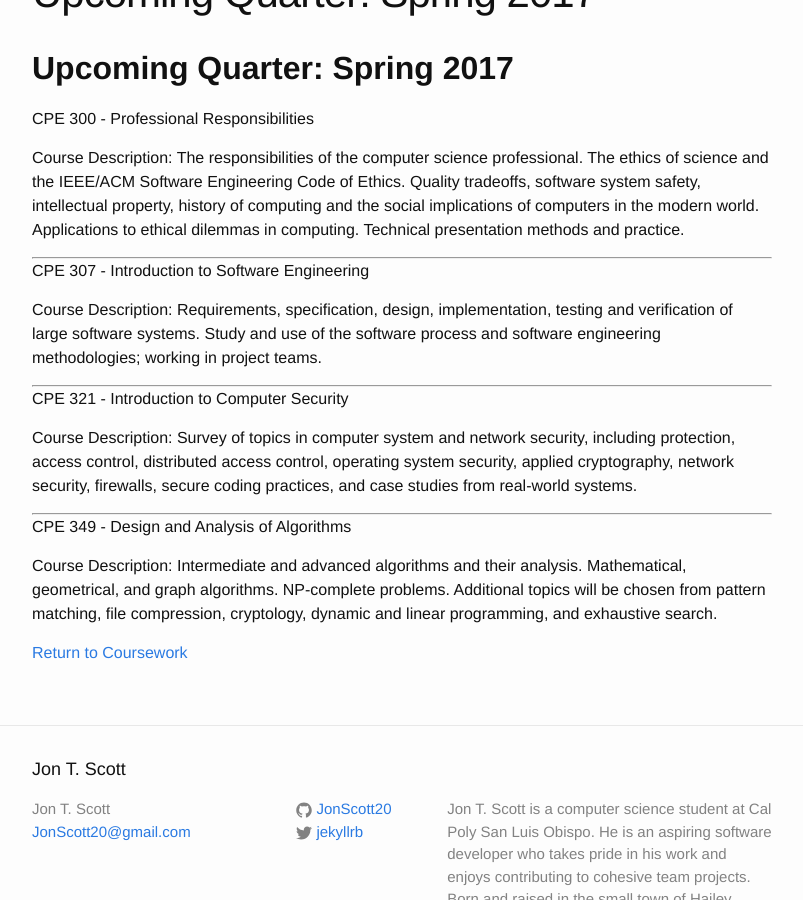
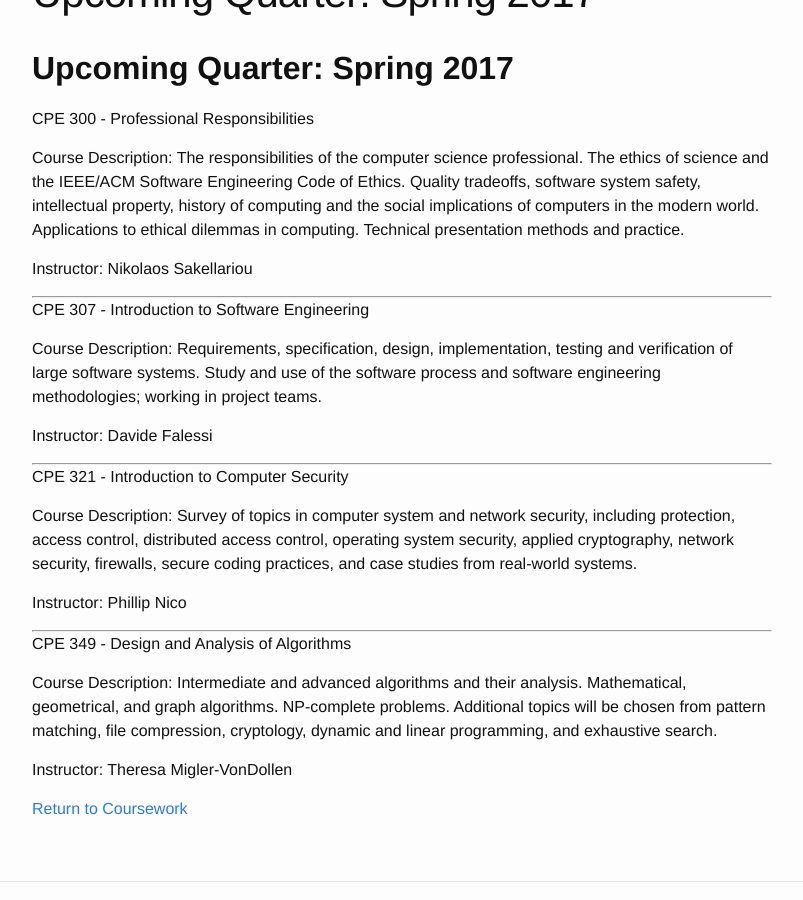
Before and after one commit to JonScott20/JonScott20.github.io, a Jekyll site: the page built from future_classes.md, in a window 1280 px wide and 900 px high, scrolled down 344 px. Shown: the whole window, without its empty margins (238-1041 px from the left). Built offline with Jekyll 4.4.1, drawn with Linux system fonts in a browser that asks for light colours; our own code applies the rules of GitHub Pages for plain Markdown files.

Commit message:
Update future_classes.md

```diff
--- a/future_classes.md
+++ b/future_classes.md
@@ -10,11 +10,15 @@ CPE 300 - Professional Responsibilities
 
 Course Description: The responsibilities of the computer science professional. The ethics of science and the IEEE/ACM Software Engineering Code of Ethics. Quality tradeoffs, software system safety, intellectual property, history of computing and the social implications of computers in the modern world. Applications to ethical dilemmas in computing. Technical presentation methods and practice.
 
+Instructor: Nikolaos Sakellariou
+
 --------
 
 CPE 307 - Introduction to Software Engineering
 
 Course Description: Requirements, specification, design, implementation, testing and verification of large software systems. Study and use of the software process and software engineering methodologies; working in project teams.
+
+Instructor: Davide Falessi
 
 -------
 
@@ -22,11 +26,15 @@ CPE 321 - Introduction to Computer Security
 
 Course Description: Survey of topics in computer system and network security, including protection, access control, distributed access control, operating system security, applied cryptography, network security, firewalls, secure coding practices, and case studies from real-world systems.
 
+Instructor: Phillip Nico
+
 ------
 
 CPE 349 - Design and Analysis of Algorithms
 
 Course Description: Intermediate and advanced algorithms and their analysis. Mathematical, geometrical, and graph algorithms. NP-complete problems. Additional topics will be chosen from pattern matching, file compression, cryptology, dynamic and linear programming, and exhaustive search.
 
+Instructor: Theresa Migler-VonDollen
+
 
  [Return to Coursework](https://jonscott20.github.io/course_work/)
```
